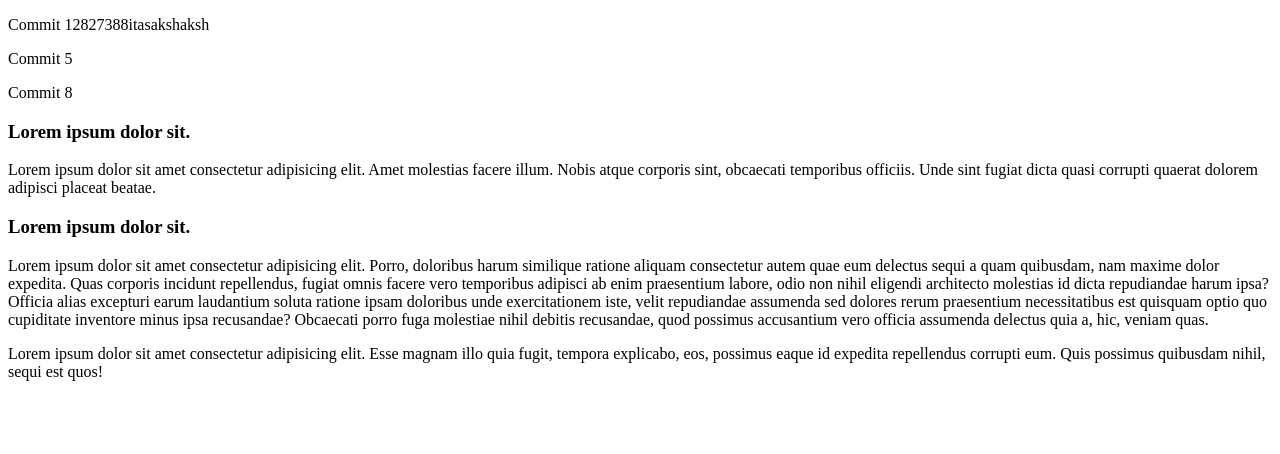
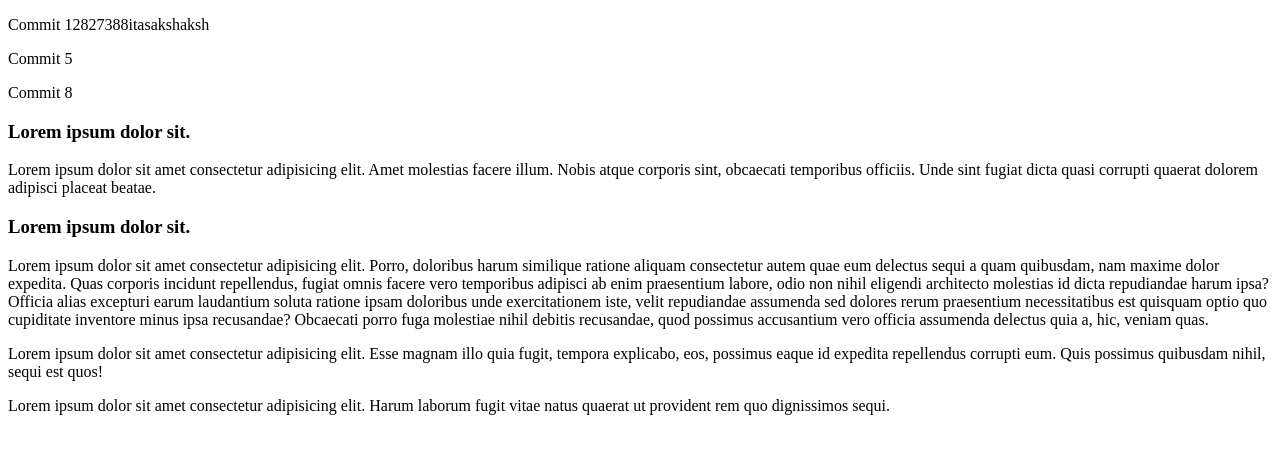
Before and after one commit to GannaHap/test, a plain HTML site: page index.html in a window 1280 px wide. Drawn offline with Linux system fonts and the light colour scheme.

Commit message:
add lorem 4

```diff
--- a/index.html
+++ b/index.html
@@ -15,5 +15,6 @@
   <h3>Lorem ipsum dolor sit.</h3>
   <p>Lorem ipsum dolor sit amet consectetur adipisicing elit. Porro, doloribus harum similique ratione aliquam consectetur autem quae eum delectus sequi a quam quibusdam, nam maxime dolor expedita. Quas corporis incidunt repellendus, fugiat omnis facere vero temporibus adipisci ab enim praesentium labore, odio non nihil eligendi architecto molestias id dicta repudiandae harum ipsa? Officia alias excepturi earum laudantium soluta ratione ipsam doloribus unde exercitationem iste, velit repudiandae assumenda sed dolores rerum praesentium necessitatibus est quisquam optio quo cupiditate inventore minus ipsa recusandae? Obcaecati porro fuga molestiae nihil debitis recusandae, quod possimus accusantium vero officia assumenda delectus quia a, hic, veniam quas.</p>
   <p>Lorem ipsum dolor sit amet consectetur adipisicing elit. Esse magnam illo quia fugit, tempora explicabo, eos, possimus eaque id expedita repellendus corrupti eum. Quis possimus quibusdam nihil, sequi est quos!</p>
+  <p>Lorem ipsum dolor sit amet consectetur adipisicing elit. Harum laborum fugit vitae natus quaerat ut provident rem quo dignissimos sequi.</p>
 </body>
 </html>
```
